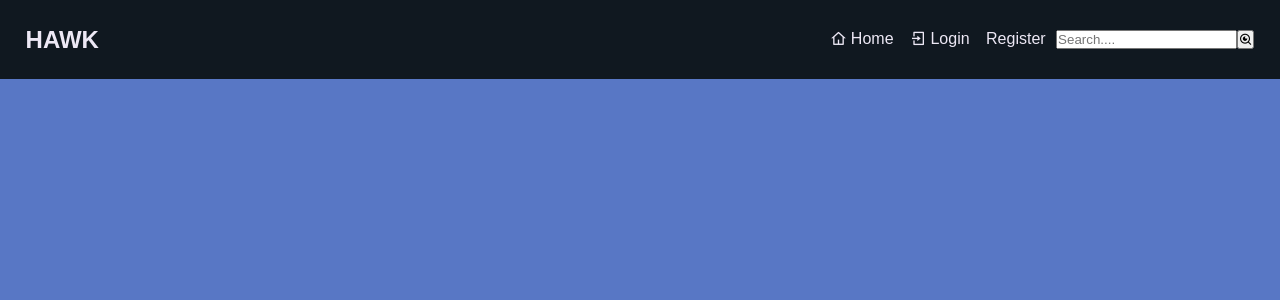
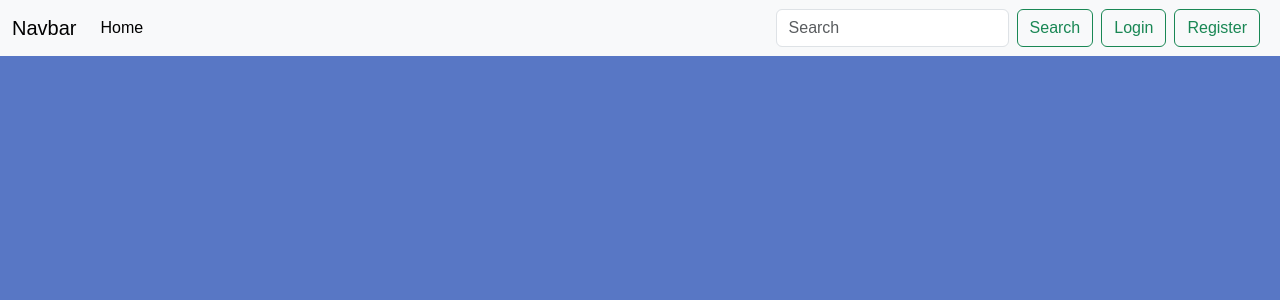
Before and after one commit to SmitBalaramMore/Hawk--Tweet, a Django app: page / in a window 1280 px wide. Shown: the top 300 px of the page. Run offline with Django 5.2, Linux system fonts and the light colour scheme; parts of the project's set-up code (start-up, migrations or seed data) failed here and were passed over; some libraries are stand-ins or nearby versions.

Commit message:
created layout ui and urls setup

```diff
--- a/mainfolder/app/views.py
+++ b/mainfolder/app/views.py
@@ -4,11 +4,6 @@ from .forms import *
 from django.shortcuts import get_object_or_404,message
 
 # Create your views here.
-
-
-def load(request):
-    return render(request,"main.html")
-
 
 def ALL_Tweets(request):
     tweets=Tweet.objects.all().order_by('-created_at')
@@ -38,10 +33,12 @@ def Edit_tweets(request,tweet_id):
           return redirect ("ALL_Tweets")
     else:
         forms=TweetForm(instance=tweet)
-    return render (request,"main.html",{"forms":forms})
+    return render (request,"alltweets.html",{"forms":forms})
 
 
 def Delete_tweets(request,tweet_id):
     tweet=get_object_or_404(Tweet,pk=tweet_id,user=request.user)
-    tweet.delete()
-    return redirect("ALL_tweets")
+    if request.method=="POST":
+        tweet.delete()
+        return redirect("ALL_Tweets")
+    return render(request,"tweet_confrim_delete.html",{'tweet':tweet})
--- a/mainfolder/mainfolder/urls.py
+++ b/mainfolder/mainfolder/urls.py
@@ -22,5 +22,9 @@ from app import views
 
 urlpatterns = [
     path('admin/', admin.site.urls),
-    path("",views.load)
-] + static(settings.MEDIA_URL, document_root=settings.MEDIA_ROOT)
+    path("",views.ALL_Tweets,name="alltweets"),
+    path("createtweets",views.Create_Tweets,name="createtweets"),
+    path("Edittweets",views.Edit_tweets,name="edittweets"),
+    path("Deletetweets",views.Delete_tweets,name="Deletetweets")
+]
+urlpatterns+= static(settings.MEDIA_URL, document_root=settings.MEDIA_ROOT)
--- /dev/null
+++ b/mainfolder/templates/edittweets.html
@@ -0,0 +1,5 @@
+{% extends "layout.html" %}
+
+{% block content %}
+
+{% endblock %}
--- a/mainfolder/templates/layout.html
+++ b/mainfolder/templates/layout.html
@@ -6,22 +6,36 @@
   <meta charset="UTF-8">
   <meta name="viewport" content="width=device-width, initial-scale=1.0">
   <title>{% block title%}{% endblock %}</title>
+  <link href="https://cdn.jsdelivr.net/npm/bootstrap@5.3.3/dist/css/bootstrap.min.css" rel="stylesheet" integrity="sha384-QWTKZyjpPEjISv5WaRU9OFeRpok6YctnYmDr5pNlyT2bRjXh0JMhjY6hW+ALEwIH" crossorigin="anonymous">
   <link rel="stylesheet" href="{% static 'style.css'%}">
   <link href="https://cdn.jsdelivr.net/npm/remixicon@4.3.0/fonts/remixicon.css" rel="stylesheet" />
 </head>
 
 <body>
-  <nav id="navbar">
-    <h2>HAWK</h2>
-    <div id="navbarbtn">
-      <a href=""><i class="ri-home-4-line"></i> Home</a>
-      <a href=""><i class="ri-login-box-line"></i> Login</a>
-      <a href="">Register</a>
-      <input id="searchbar" type="text" placeholder="Search...."><button><i class="ri-search-eye-line"></i></button>
+  <script src="https://cdn.jsdelivr.net/npm/bootstrap@5.3.3/dist/js/bootstrap.bundle.min.js" integrity="sha384-YvpcrYf0tY3lHB60NNkmXc5s9fDVZLESaAA55NDzOxhy9GkcIdslK1eN7N6jIeHz" crossorigin="anonymous"></script>
+  <nav class="navbar navbar-expand-lg bg-body-tertiary">
+    <div class="container-fluid">
+      <a class="navbar-brand" href="#">Navbar</a>
+      <button class="navbar-toggler" type="button" data-bs-toggle="collapse" data-bs-target="#navbarSupportedContent" aria-controls="navbarSupportedContent" aria-expanded="false" aria-label="Toggle navigation">
+        <span class="navbar-toggler-icon"></span>
+      </button>
+      <div class="collapse navbar-collapse" id="navbarSupportedContent">
+        <ul class="navbar-nav me-auto mb-2 mb-lg-0">
+          <li class="nav-item">
+            <a class="nav-link active" aria-current="page" href="#">Home</a>
+          </li>
+        </ul>
+        <form class="d-flex" role="search">
+          <input class="form-control me-2" type="search" placeholder="Search" aria-label="Search">
+          <button class="btn btn-outline-success me-2" type="submit">Search</button>
+          <button class="btn btn-outline-success me-2" type="submit">Login</button>
+          <button class="btn btn-outline-success me-2" type="submit">Register</button>
+        </form>
+      </div>
     </div>
   </nav>
   {% block content %}
-  <h1>hello</h1>
+
   {% endblock %}
 </body>
 
--- /dev/null
+++ b/mainfolder/templates/tweet_cofirm_delete.html
@@ -0,0 +1,5 @@
+{% extends "layout.html" %}
+
+{% block content %}
+
+{% endblock %}
```
Also changed, not shown: mainfolder/templates/alltweets.html (renamed from mainfolder/templates/main.html).
